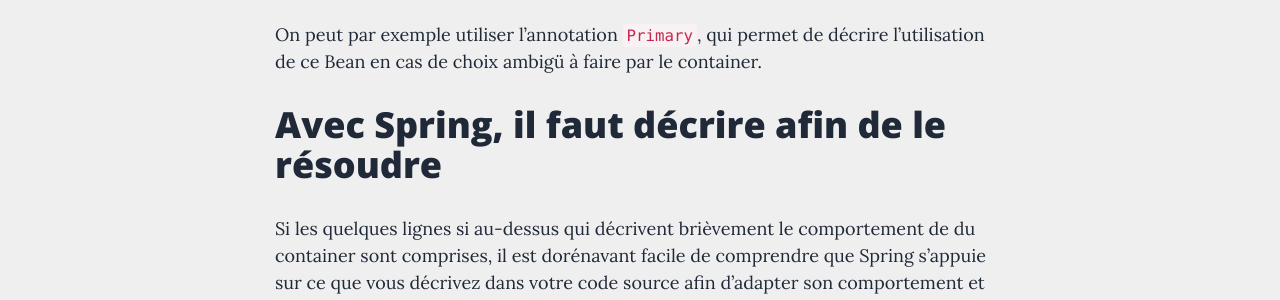
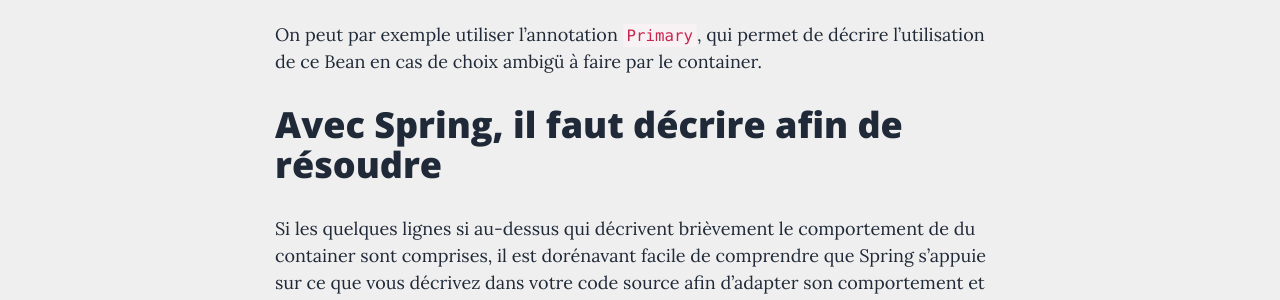
Before and after one commit to Reachip/reachip.github.io, a Jekyll site: the page built from _posts/2022-06-31-injection-de-dependence-en-detail-avec-spring.md, in a window 1280 px wide and 900 px high, scrolled down 6384 px. Shown: the part 160-460 px from the top of the window. Built offline with Jekyll 4.4.1, drawn with Linux system fonts in a browser that asks for light colours; nearby versions of some CDN libraries.

Commit message:
fix typo

````diff
--- a/_posts/2022-06-31-injection-de-dependence-en-detail-avec-spring.md
+++ b/_posts/2022-06-31-injection-de-dependence-en-detail-avec-spring.md
@@ -212,7 +212,7 @@
 
 On peut par exemple utiliser l'annotation ```Primary```, qui permet de décrire l'utilisation de ce Bean en cas de choix ambigü à faire par le container.
 
-# Avec Spring, il faut décrire afin de le résoudre
+# Avec Spring, il faut décrire afin de résoudre
 
 Si les quelques lignes si au-dessus qui décrivent brièvement le comportement de du container sont comprises, il est dorénavant facile de comprendre que Spring s'appuie sur ce que vous décrivez dans votre code source afin d'adapter son comportement et de configurer votre application.
 
````
